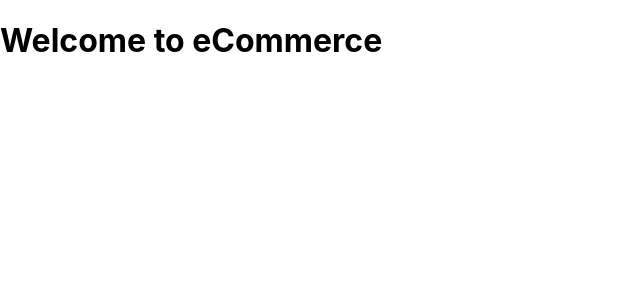
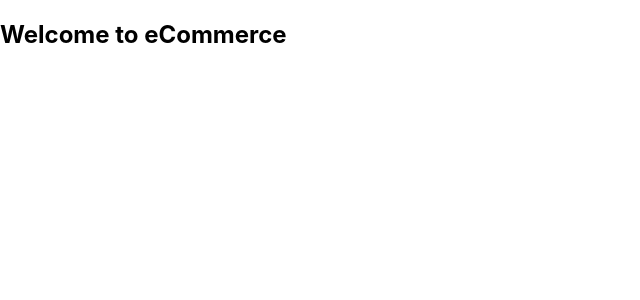
Before and after one commit to developer0-p/tienda_online, a React (Create React App) app in the folder frontend/: page / in a window 1280 px wide. Shown: the top 300 px of the page, without its empty margins (0-640 px from the left). Built offline with nearby package versions, Linux system fonts and the light colour scheme.

Commit message:
Enlzar con repositorio remoto

```diff
--- a/frontend/src/App.js
+++ b/frontend/src/App.js
@@ -1,5 +1,5 @@
 const App = () => {
-  return <h1>Welcome to eCommerce</h1>;
+  return <h2>Welcome to eCommerce</h2>;
 };
 
 export default App;
```
